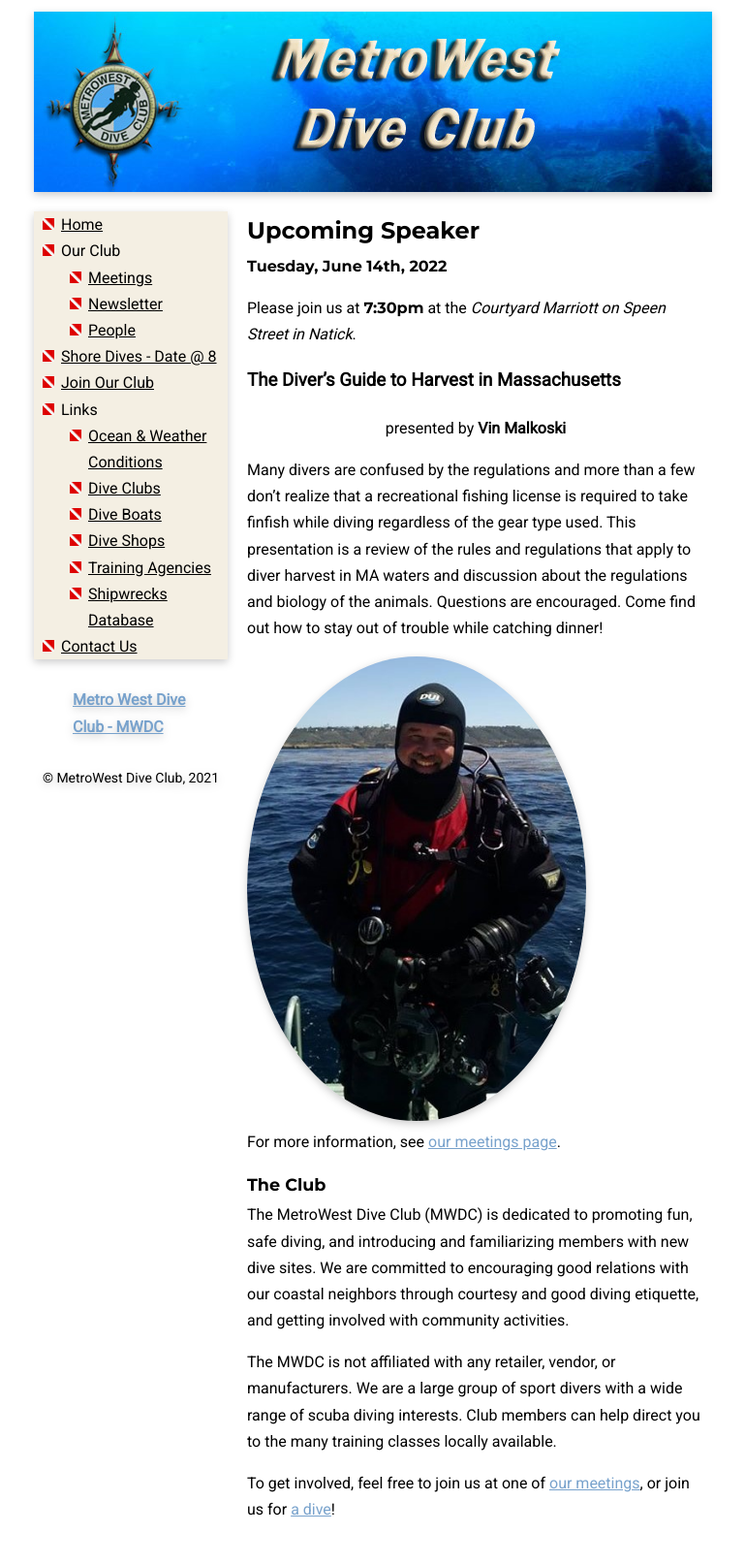
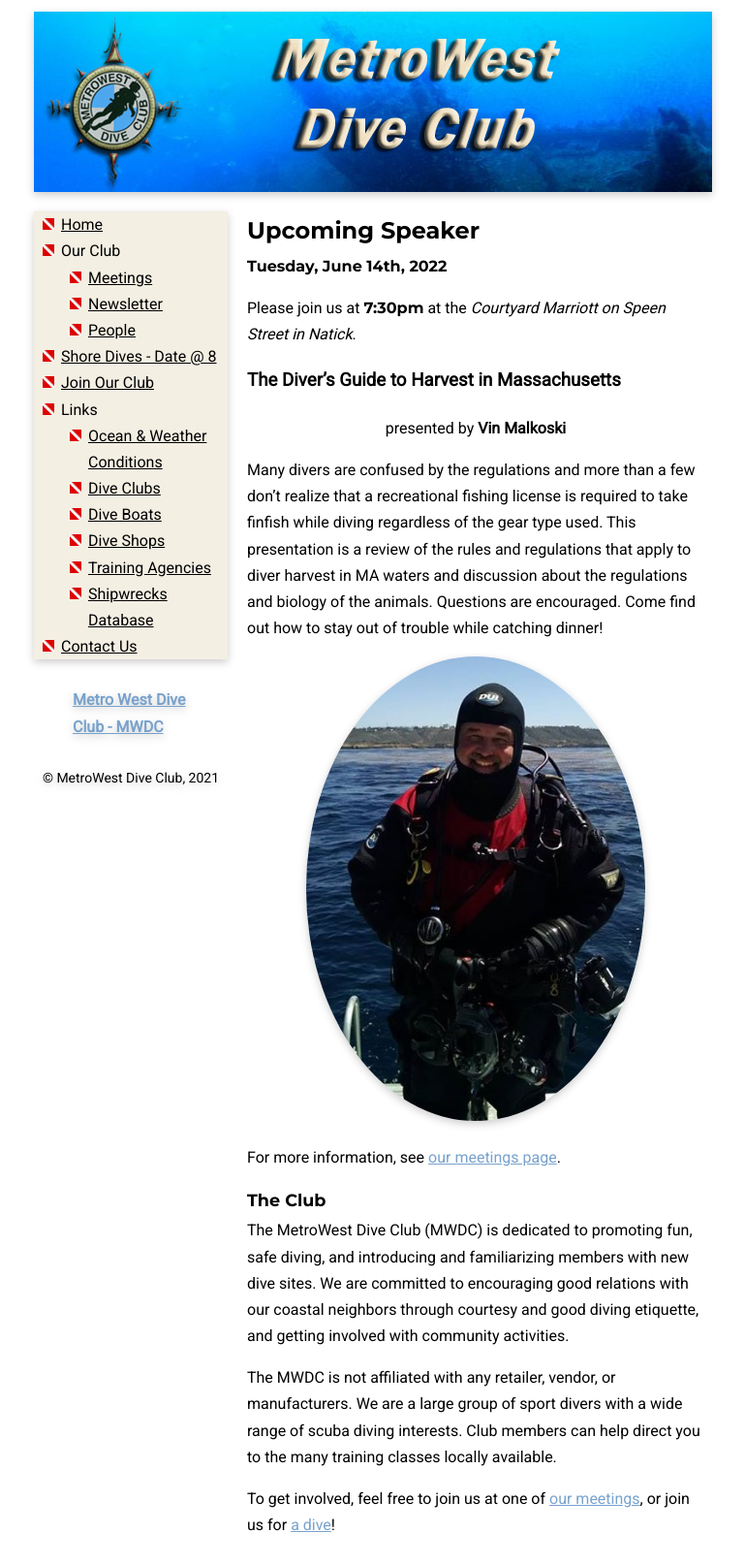
Before and after one commit to MetroWestDiveClub/mwdc, a Jekyll site: the page built from docs/index.md, in a window 1280 px wide. Shown: the whole page at 97% size, without its empty margins (255-1024 px from the left). Built offline with Jekyll 4.4.1, drawn with Linux system fonts in a browser that asks for light colours.

Commit message:
Update speaker_images.md

```diff
--- a/docs/_includes/speaker_images.md
+++ b/docs/_includes/speaker_images.md
@@ -1,7 +1,7 @@
 <!-- <div class="speaker-images"> -->
 <div>
-<img src="images/speaker.jpg" width="350" />
+  <p align=center><img src="images/speaker.jpg" width="350" /></p>
 {% if site.data.config.shouldUseTwoSpeakers %}
-<img src="images/speaker2.jpg" width="350" />
+  <p align=center><img src="images/speaker2.jpg" width="350" /></p>
 {% endif %}
 </div>
```
